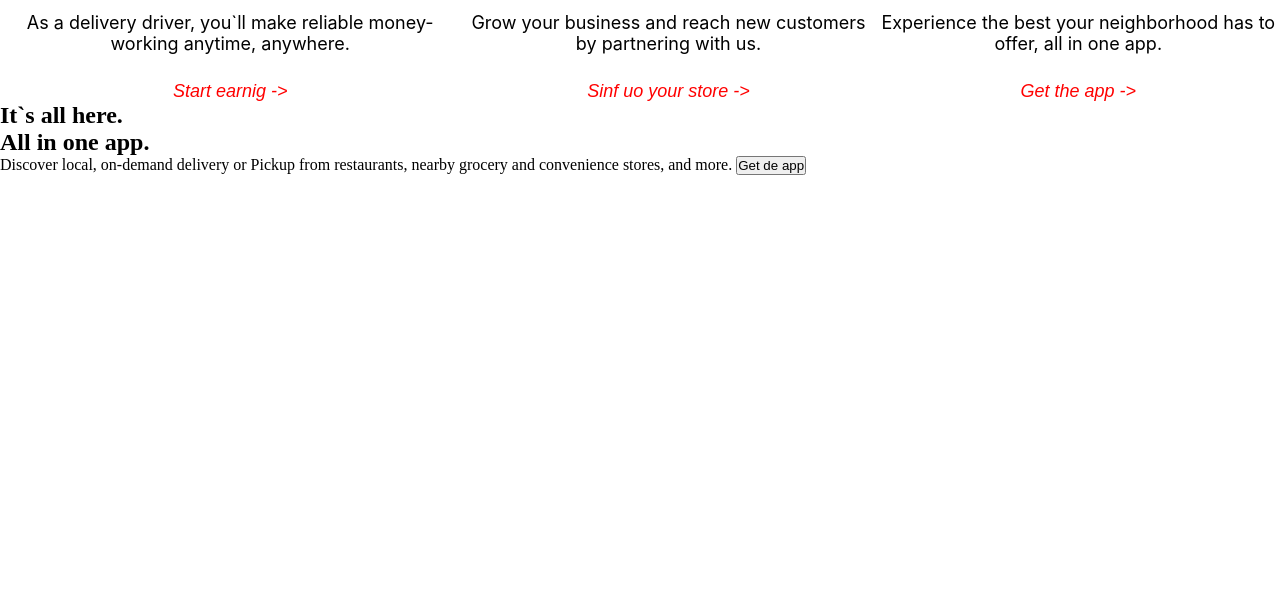
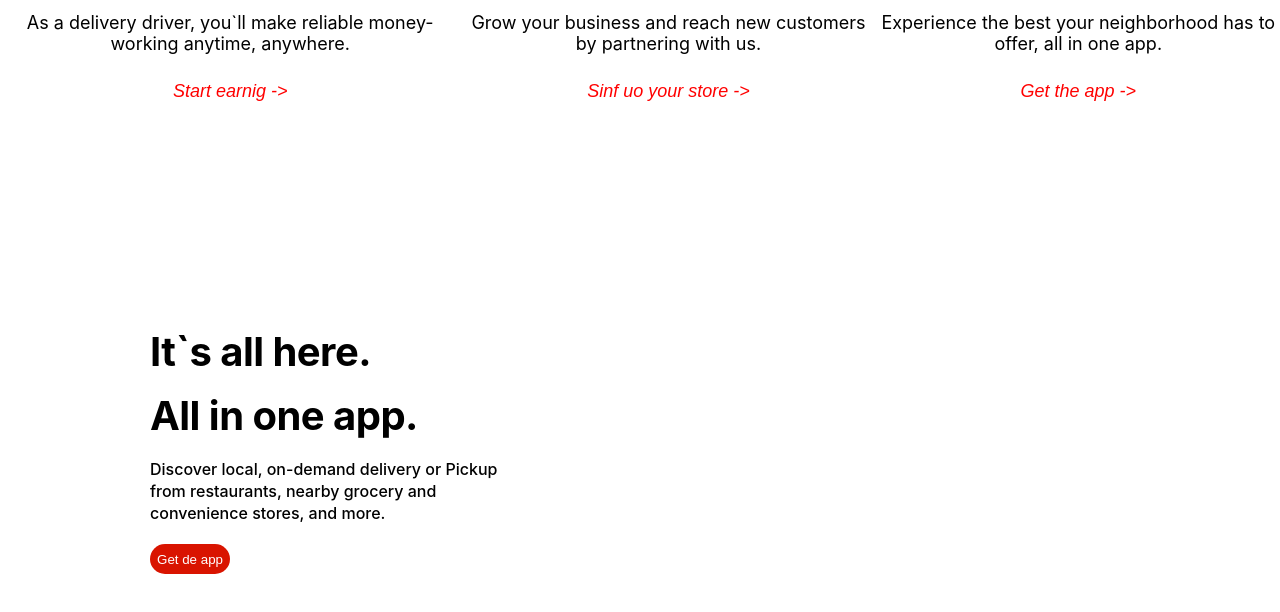
Before and after one commit to devsamuelsilva/Trabalho-landin-Page, a plain HTML site: page index.html in a window 1280 px wide. Shown: the part 898-1510 px from the top of the page. Before the commit the page ends 1091 px from the top, so only its background shows below. Drawn offline with Linux system fonts and the light colour scheme.

Commit message:
Finalizado o banner 01

```diff
--- a/style.css
+++ b/style.css
@@ -1,19 +1,19 @@
-*{
+* {
     margin: 0;
     padding: 0;
     box-sizing: border-box;
 }
 
-body{
+body {
     min-height: 100vh;
 }
 
-.container{
+.container {
     max-width: 100%;
     display: flex;
 }
 
-.hero{
+.hero {
     max-width: 100%;
     height: 600px;
     background-image: url(https://img.cdn4dd.com/cdn-cgi/image/fit=cover,format=auto,quality=60/https://cdn.doordash.com/managed/consumer/seo/home/landing_oh_canada/hero_landing_us_desktop.png);
@@ -26,7 +26,7 @@ body{
     gap: 100px;
 }
 
-.header-hero{
+.header-hero {
     width: 100%;
     height: 100px;
     display: flex;
@@ -34,14 +34,14 @@ body{
     align-items: stretch;
 }
 
-.img-header{
+.img-header {
     width: 63%;
     display: flex;
     justify-content: end;
     padding-right: 40px;
 }
 
-.btn-hero{
+.btn-hero {
     width: 20%;
     display: flex;
     justify-content: end;
@@ -51,7 +51,7 @@ body{
     padding-bottom: 30px;
 }
 
-.btn-in{
+.btn-in {
     width: 80px;
     height: 40px;
     border-radius: 24px;
@@ -60,7 +60,7 @@ body{
     color: white;
 }
 
-.btn-out{
+.btn-out {
     width: 80px;
     height: 40px;
     border-radius: 24px;
@@ -69,11 +69,11 @@ body{
     color: black;
 }
 
-.img-hero{
+.img-hero {
     height: 70px;
 }
 
-.infos-hero{
+.infos-hero {
     max-height: 100vh;
     display: flex;
     flex-direction: column;
@@ -82,12 +82,12 @@ body{
     gap: 15px;
 }
 
-.text-hero{
+.text-hero {
     font-size: 40px;
     color: white;
 }
 
-.input-hero{
+.input-hero {
     width: 350px;
     height: 30px;
     border-radius: 34px;
@@ -95,7 +95,7 @@ body{
     border-style: none;
 }
 
-.link-hero{
+.link-hero {
     width: 200px;
     -webkit-box-align: center;
     align-items: center;
@@ -122,7 +122,7 @@ body{
     color: rgb(73, 73, 73);
 }
 
-.delivary{
+.delivary {
     width: 100%;
     height: 400px;
     display: flex;
@@ -140,12 +140,12 @@ body{
     gap: 15px;
 }
 
-.img-delivery{
+.img-delivery {
     width: 200px;
     height: 200px;
 }
 
-.entrega{
+.entrega {
     display: flex;
     align-items: center;
     text-align: center;
@@ -173,3 +173,55 @@ body{
     -webkit-box-align: center;
     align-items: center;
 }
+
+.banner01 {
+    width: 100%;
+    height: 700px;
+    display: flex;
+    align-items: center;
+    gap: 40px;
+}
+
+.info-banner {
+    width: 40%;
+    height: 100%;
+    display: flex;
+    flex-direction: column;
+    justify-content: center;
+    align-items: start;
+    gap: 20px;
+    padding-left: 150px;
+}
+
+.text-h2 {
+    line-height: 44px;
+    font-size: 40px;
+    font-weight: 700;
+    letter-spacing: -0.02ch;
+    font-family: DD-TTNorms, -apple-system, BlinkMacSystemFont, "Segoe UI", Roboto, Helvetica, Arial, sans-serif, "Apple Color Emoji", "Segoe UI Emoji", "Segoe UI Symbol";
+}
+
+.span-banner1{
+    line-height: 22px;
+    font-size: 16px;
+    font-weight: 500;
+    text-align: left;
+    font-family: DD-TTNorms, -apple-system, BlinkMacSystemFont, "Segoe UI", Roboto, Helvetica, Arial, sans-serif, "Apple Color Emoji", "Segoe UI Emoji", "Segoe UI Symbol";
+}
+
+.btn-banner1{
+    width: 80px;
+    height: 30px;
+    background-color: rgb(217, 20, 0);
+    box-shadow: transparent 0px 0px 0px 1px inset;
+    color: rgb(255, 255, 255);
+    justify-content: flex-start;
+    border-top-left-radius: 24px;
+    border-top-right-radius: 24px;
+    border-bottom-right-radius: 24px;
+    border-bottom-left-radius: 24px;
+    border-top-style: none;
+    border-right-style: none;
+    border-bottom-style: none;
+    border-left-style: none;
+}
```
